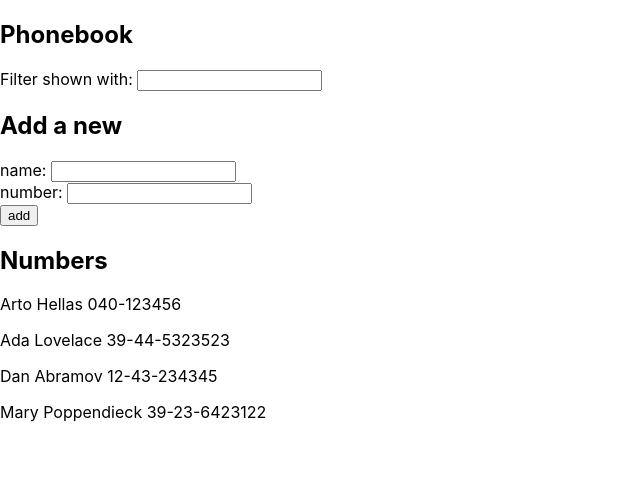
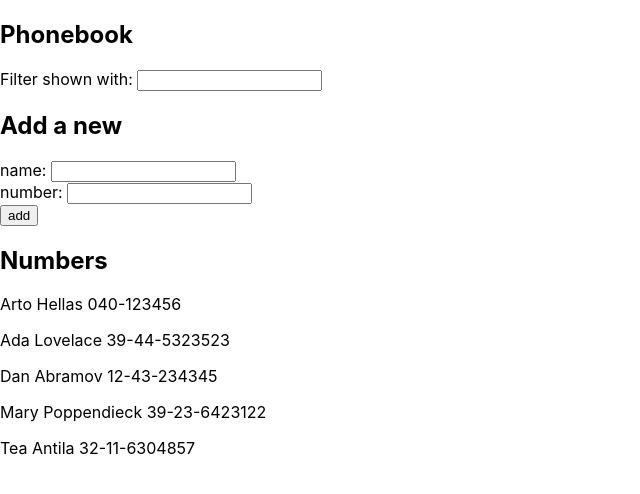
Before and after one commit to TeeRage/fullstack-hy2020, a React (Create React App) app in the folder osa2/puhelinluettelo/: page / in a window 1280 px wide. Shown: the top 494 px of the page, without its empty margins (0-640 px from the left). Built offline with nearby package versions, Linux system fonts and the light colour scheme; data requests are answered from the project's data file.

Commit message:
2.11: puhelinluettelo step6

```diff
--- a/osa2/puhelinluettelo/db.json
+++ b/osa2/puhelinluettelo/db.json
@@ -19,6 +19,11 @@
       "name": "Mary Poppendieck",
       "number": "39-23-6423122",
       "id": 4
+    },
+    {
+      "name": "Tea Antila",
+      "number": "32-11-6304857",
+      "id": 5
     }
   ]
 }
--- a/osa2/puhelinluettelo/src/App.js
+++ b/osa2/puhelinluettelo/src/App.js
@@ -1,18 +1,26 @@
-import React, { useState } from 'react'
+import React, { useState, useEffect } from 'react'
+import axios from 'axios'
 import Persons from './components/Persons.js'
 import PersonForm from './components/PersonForm.js'
 
 const App = () => {
 
-  const [persons, setPersons] = useState([
-    { name: 'Arto Hellas', number: '040-123456' },
-    { name: 'Ada Lovelace', number: '39-44-5323523' },
-    { name: 'Dan Abramov', number: '12-43-234345' },
-    { name: 'Mary Poppendieck', number: '39-23-6423122' }
-  ])
+  const [persons, setPersons] = useState([])
   const [ newName, setNewName ] = useState('')
   const [ newNumber, setNewNumber ] = useState('')
   const [ newSearch, setNewSearch ] = useState('')
+
+  useEffect(() => {
+    console.log('effect')
+    axios
+      .get('http://localhost:3001/persons')
+      .then(response => {
+        console.log('promise fulfilled')
+        setPersons(response.data)
+      })
+  }, [])
+
+  console.log('render', persons.length, 'persons')
 
   //Lisätään henkilö persons-listaan
   const addPerson = (event) => {
--- a/osa2/puhelinluettelo/src/index.js
+++ b/osa2/puhelinluettelo/src/index.js
@@ -3,9 +3,4 @@
 import './index.css';
 import App from './App';
 
-ReactDOM.render(
-  <React.StrictMode>
-    <App />
-  </React.StrictMode>,
-  document.getElementById('root')
-);
+ReactDOM.render(<App />, document.getElementById('root'))
```
